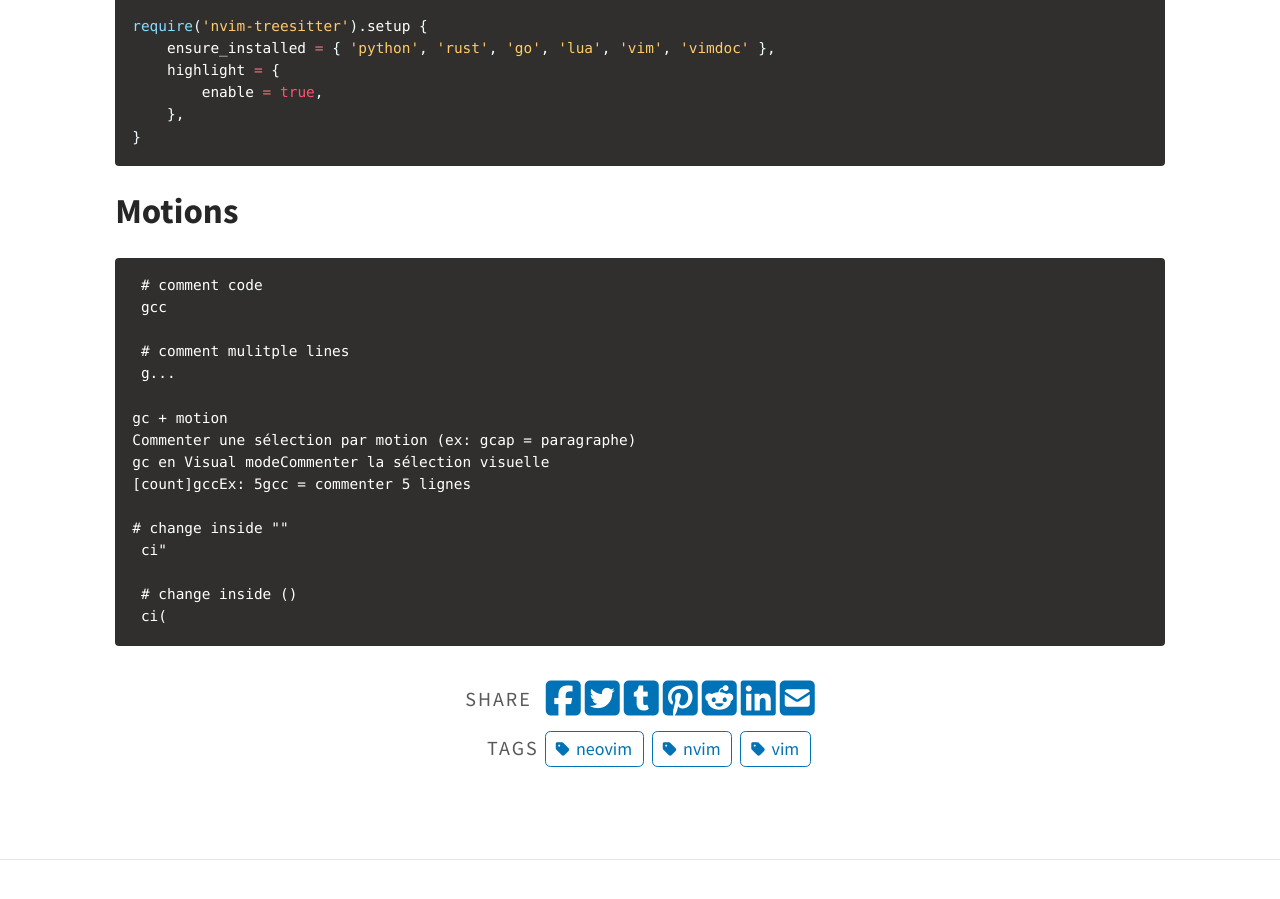
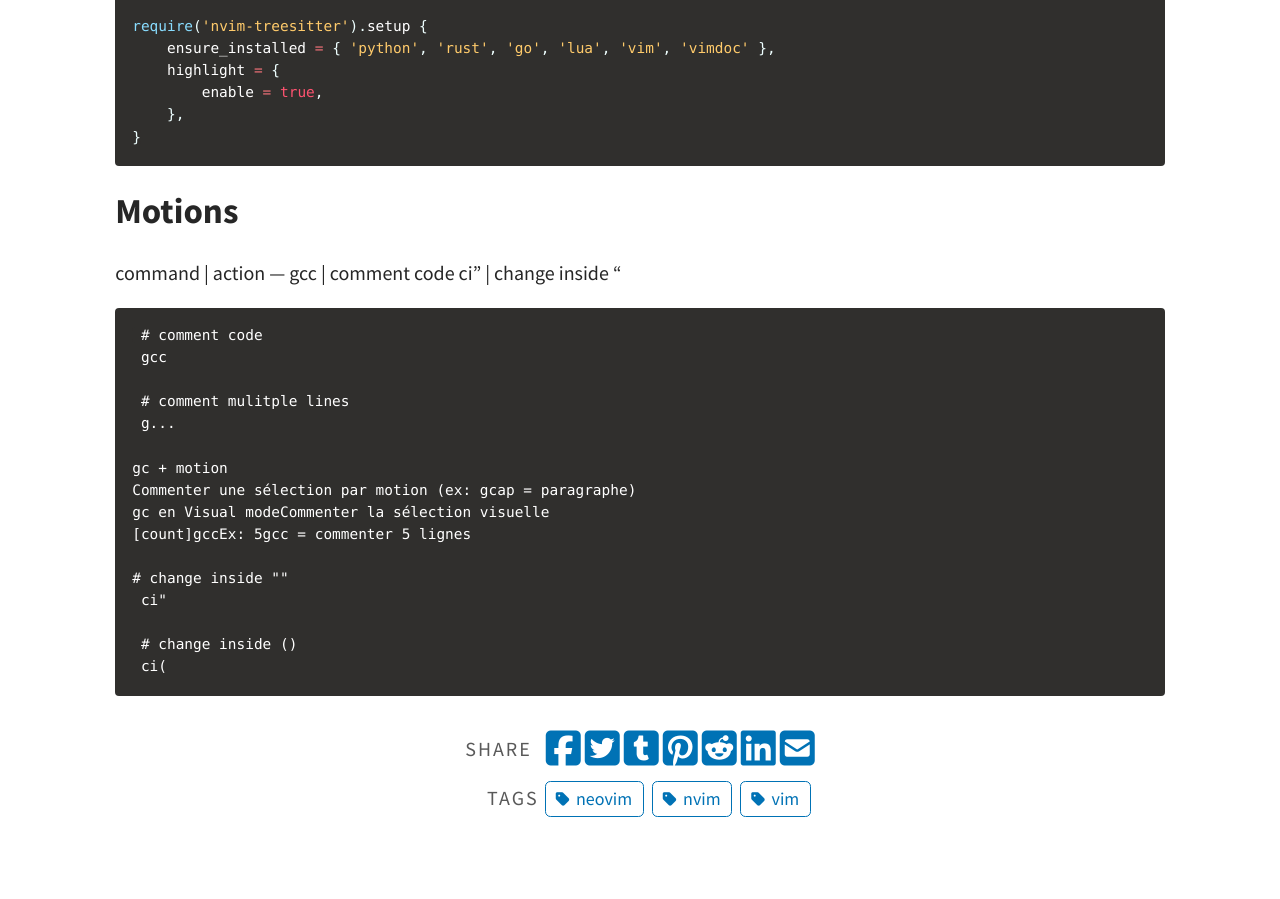
Before and after one commit to cristalcorp/cristalcorp.github.io, a Jekyll site: the page built from _posts/2026-04-08-Nvim.md, in a window 1280 px wide and 900 px high, scrolled down 1992 px. Built offline with Jekyll 4.4.1, drawn with Linux system fonts in a browser that asks for light colours; a script that is not in the unit is left out.

Commit message:
vim motions table

````diff
--- a/_posts/2026-04-08-Nvim.md
+++ b/_posts/2026-04-08-Nvim.md
@@ -73,6 +73,10 @@ require('nvim-treesitter').setup {
 }
 ```
 ## Motions
+command | action
+---
+gcc | comment code
+ci" | change inside "
 ```text
  # comment code
  gcc
````
